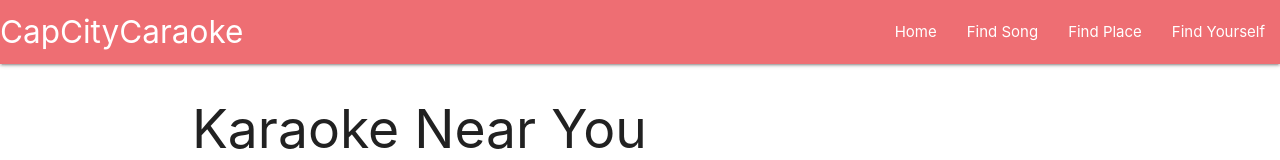
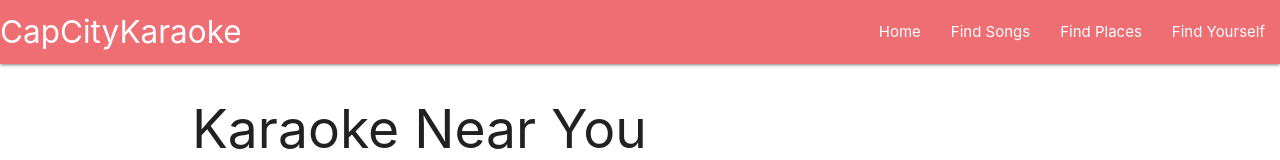
Before and after one commit to StanStanley512/FriendFinder, a plain HTML site: page map.html in a window 1280 px wide. Shown: the top 160 px of the page. Drawn offline with nearby package versions, Linux system fonts and the light colour scheme; no server answers.

Commit message:
get latest changes

```diff
--- a/map.html
+++ b/map.html
@@ -16,12 +16,12 @@
     <nav>
       <div class="nav-wrapper">
 
-        <a href="index.html" class="brand-logo">CapCityCaraoke</a>
+        <a href="index.html" class="brand-logo">CapCityKaraoke</a>
         <a href="index.html" data-target="sidenav-menu" class="sidenav-trigger"><i class="material-icons">menu</i></a>
         <ul class="right hide-on-med-and-down">
           <li><a href="index.html">Home</a></li>
-          <li><a href="song.html">Find Song</a></li>
-          <li><a href="map.html">Find Place</a></li>
+          <li><a href="song.html">Find Songs</a></li>
+          <li><a href="map.html">Find Places</a></li>
           <li><a href="yourpage.html">Find Yourself</a></li>
         </ul>
       </div>
```
